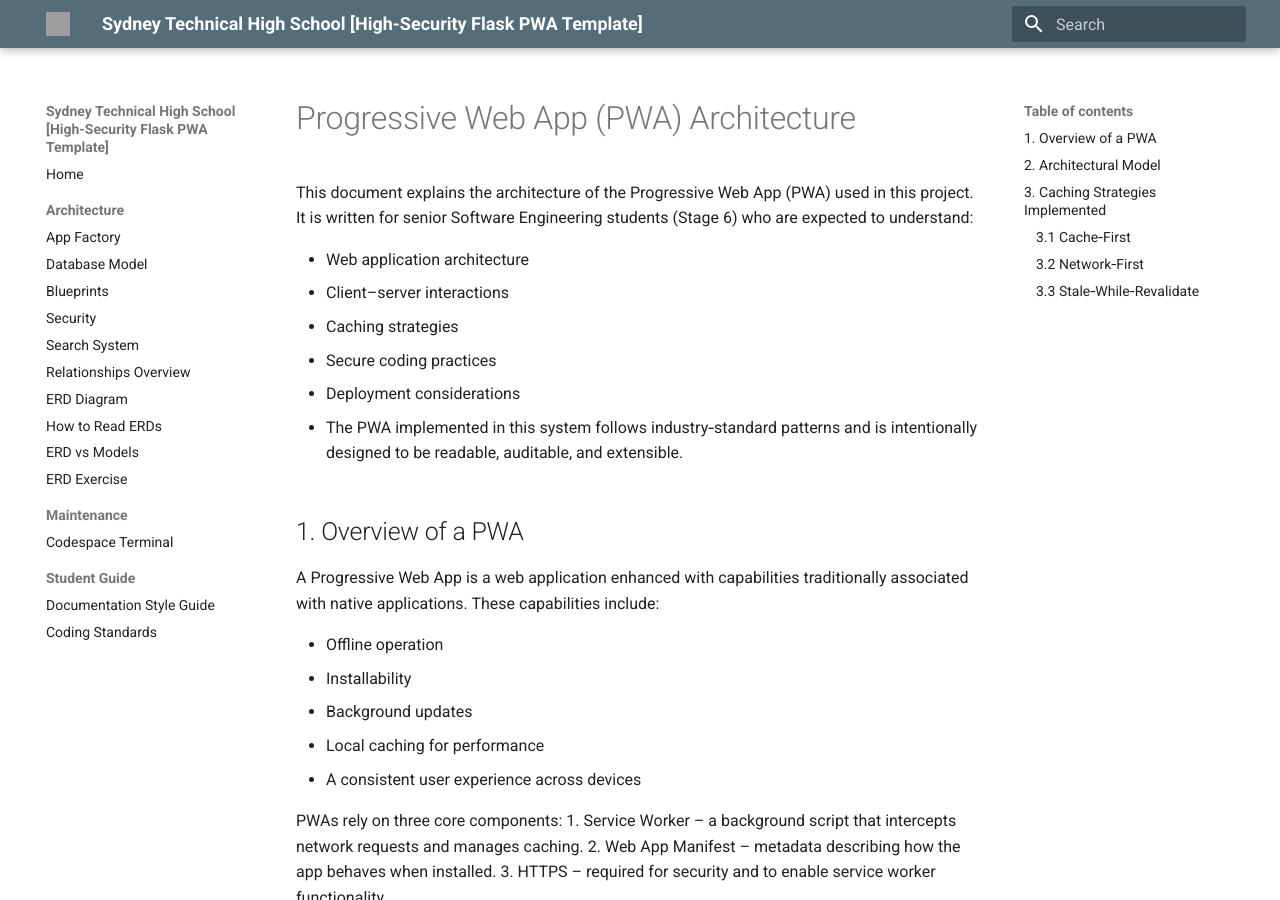
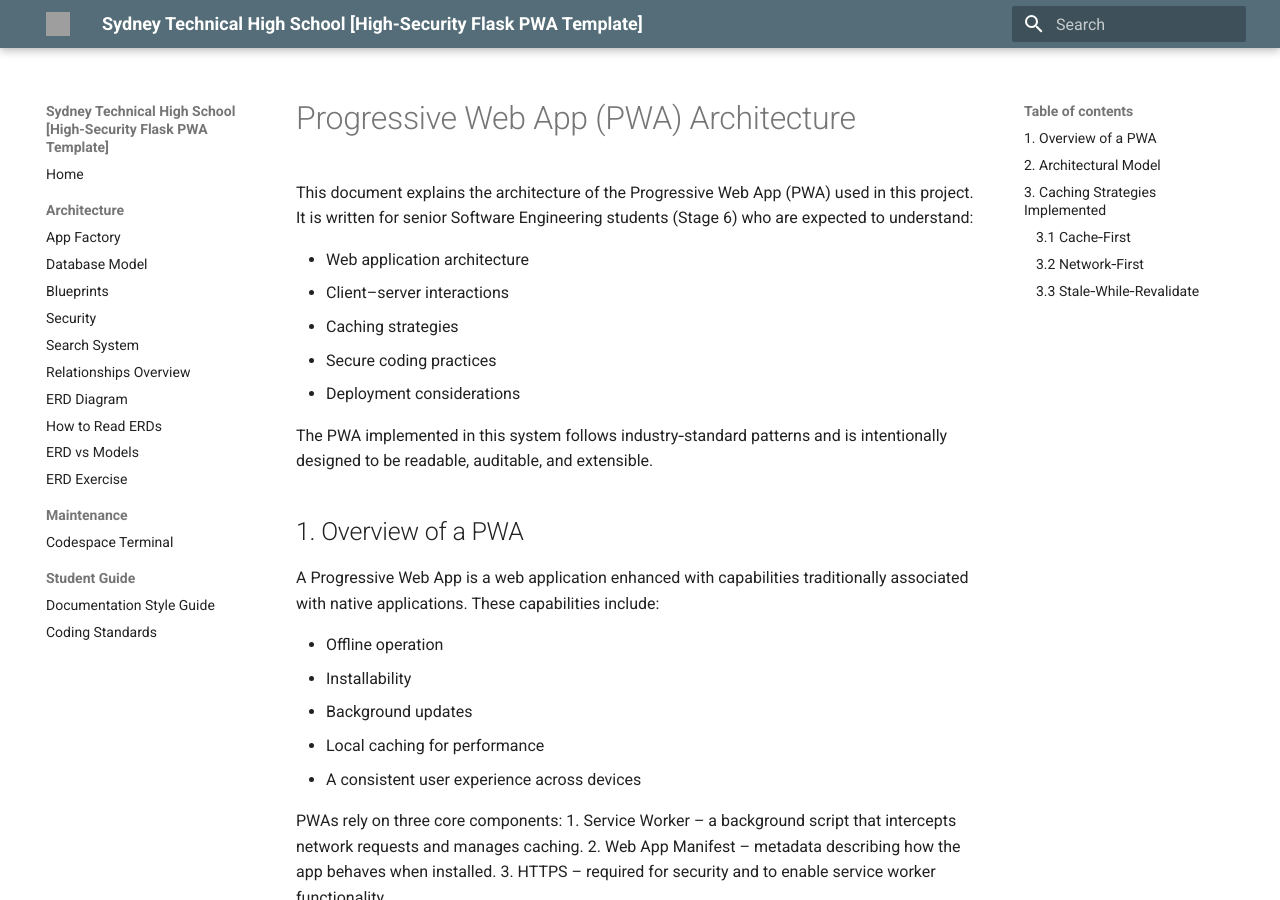
Before and after one commit to detnsw-sydtech/High-Security-Flask-PWA-Repo-Template, an MkDocs documentation site: the page built from docs/architecture/PWA_Overview.md, in a window 1280 px wide and 900 px high. Built offline with MkDocs 1.6.1 and Material for MkDocs 9.7.7, drawn with Linux system fonts in a browser that asks for light colours; grey boxes are pictures that could not be loaded.

```diff
--- a/docs/architecture/PWA_Overview.md
+++ b/docs/architecture/PWA_Overview.md
@@ -9,7 +9,7 @@ It is written for senior Software Engineering students (Stage 6) who are expecte
 - Secure coding practices
 - Deployment considerations
 
-+ The PWA implemented in this system follows industry‑standard patterns and is intentionally designed to be readable, auditable, and extensible.
+The PWA implemented in this system follows industry‑standard patterns and is intentionally designed to be readable, auditable, and extensible.
 
 ## 1. Overview of a PWA
 
```
